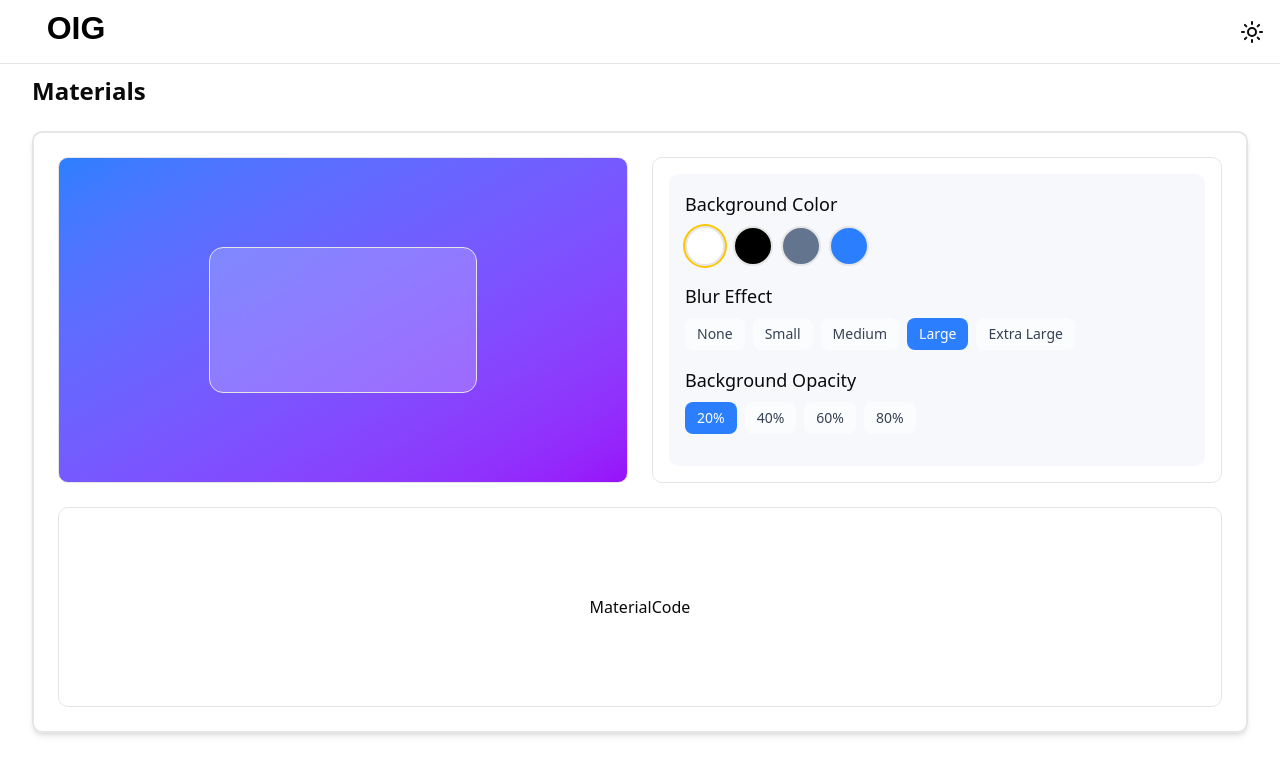
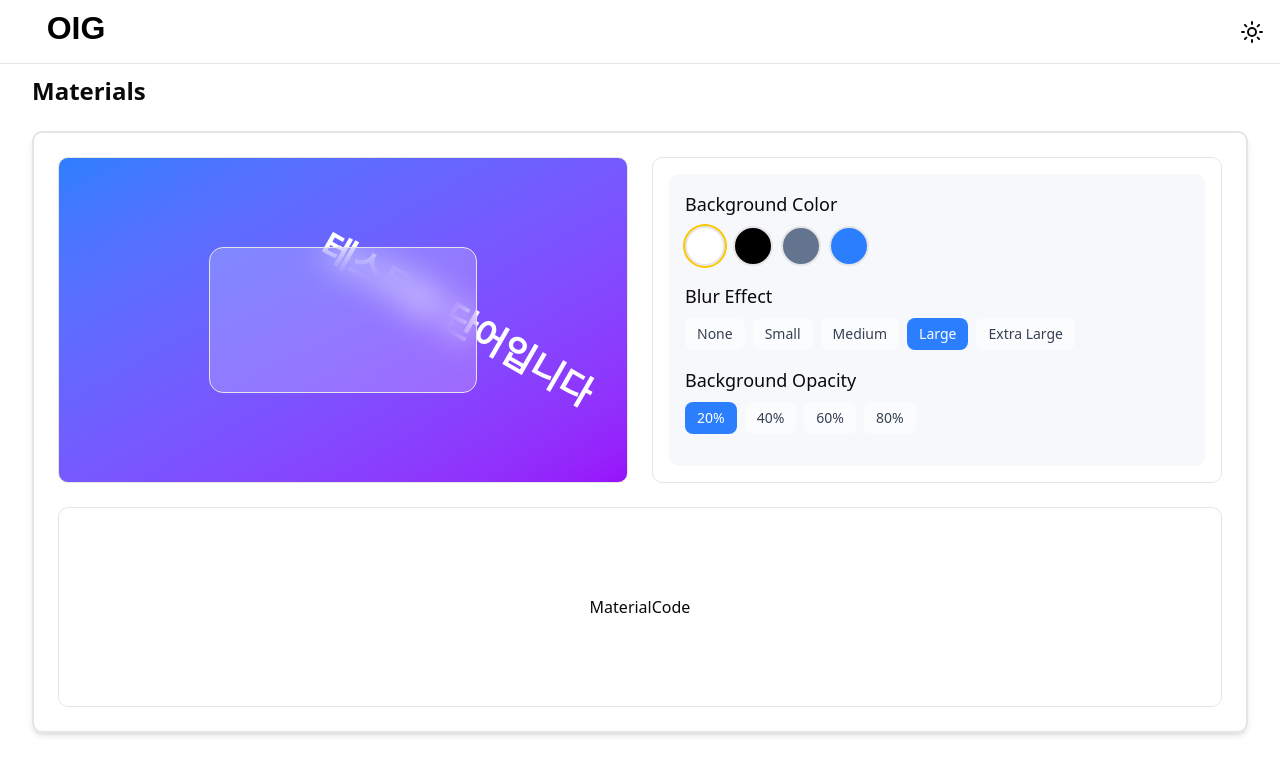
Before and after one commit to otw7917/oig, a Next.js app: page / in a window 1280 px wide. Shown: the top 774 px of the page. Built offline with nearby package versions, Linux system fonts and the light colour scheme.

Commit message:
feat: add BackgroundText component and integrate it into MaterialSection

```diff
--- /dev/null
+++ b/app/components/materials/BackgroundText.tsx
@@ -0,0 +1,9 @@
+function BackgroundText() {
+  return (
+    <div className='absolute w-full h-full flex items-center justify-center translate-x-1/5 rotate-30'>
+      <span className='text-4xl font-bold text-white'>테스트용 단어입니다</span>
+    </div>
+  );
+}
+
+export default BackgroundText;
--- a/app/components/materials/MaterialSection.tsx
+++ b/app/components/materials/MaterialSection.tsx
@@ -5,6 +5,7 @@ import MaterialCode from "./MaterialCode";
 import MaterialControls from "./MaterialControls";
 import MaterialPreview from "./MaterialPreview";
 import type { BgOpacity } from "./utils/materialClass";
+import BackgroundText from "./BackgroundText";
 
 type BgColor = "white" | "black" | "slate" | "blue";
 type BlurLevel = "none" | "sm" | "md" | "lg" | "2xl";
@@ -21,7 +22,8 @@ export default function MaterialSection() {
 
         <div className='border-2 rounded-lg shadow-md backdrop-blur-sm bg-white/10 dark:bg-black/10 p-6'>
           <div className='grid grid-cols-1 md:grid-cols-2 gap-6'>
-            <div className='min-h-[300px] flex items-center justify-center border rounded-lg p-4 bg-gradient-to-br from-blue-500 to-purple-600'>
+            <div className='relative overflow-hidden min-h-[300px] flex items-center justify-center border rounded-lg p-4 bg-gradient-to-br from-blue-500 to-purple-600'>
+              <BackgroundText />
               <MaterialPreview
                 bgColor={bgColor}
                 blur={blur}
```
